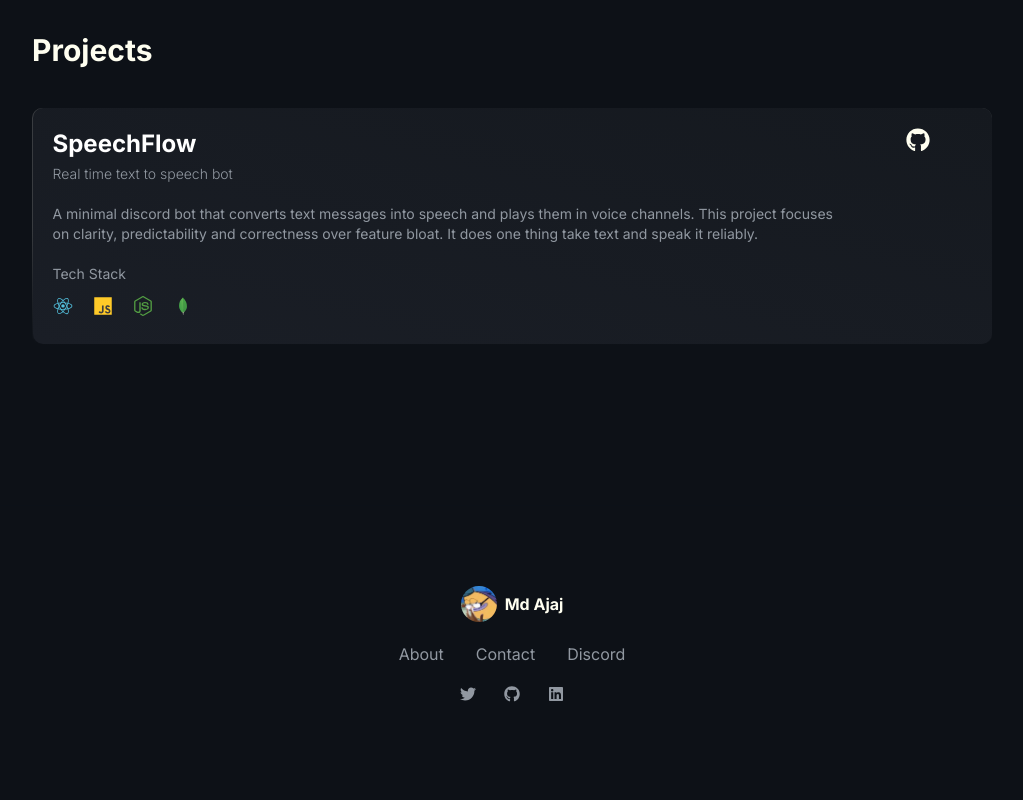
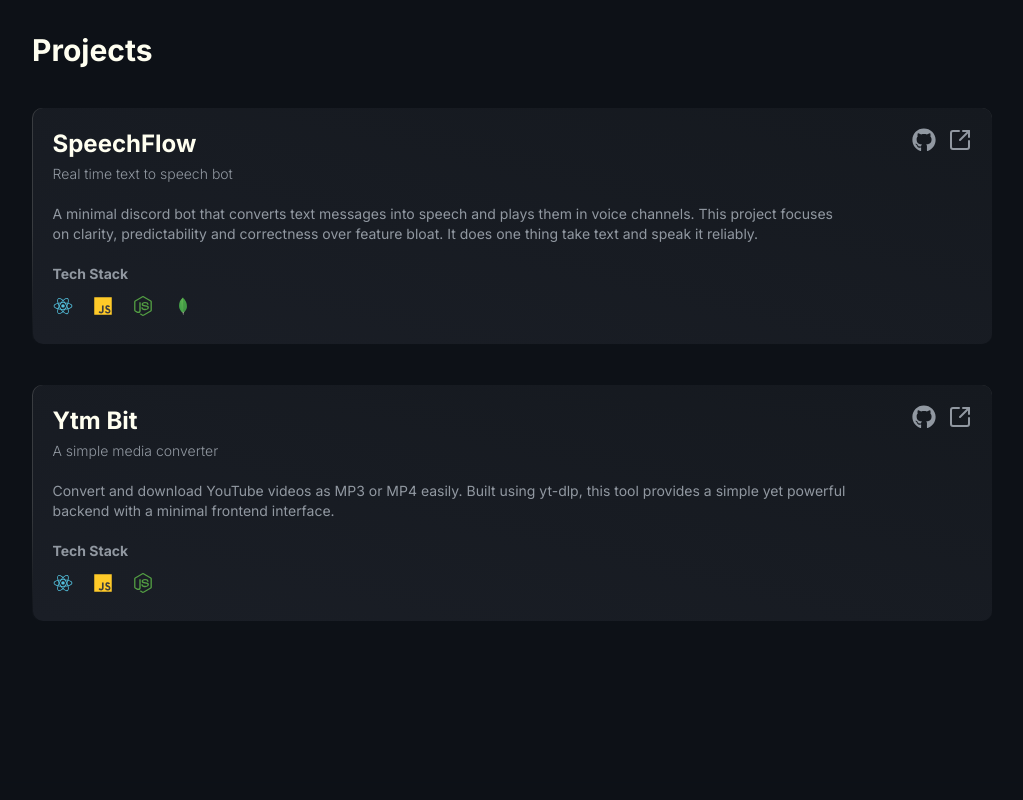
Before and after one commit to ajajm/Portfolio, a React (Vite) app in the folder client/: page / in a window 1280 px wide. Shown: the part 1120-1920 px from the top of the page, without its empty margins (128-1151 px from the left). Built offline with nearby package versions, Linux system fonts and the light colour scheme.

Commit message:
chore: updated projects section

```diff
--- a/client/src/features/Projects.jsx
+++ b/client/src/features/Projects.jsx
@@ -1,68 +1,82 @@
-import React from 'react'
 import { useState } from 'react'
 import ReactLogo from '../assets/react.svg'
 import JSLogo from '../assets/js.svg'
 import NodeJSLogo from '../assets/nodejs.svg'
-import ExpressLogo from '../assets/express.svg'
 import MongoDBLogo from '../assets/mongodb.svg'
-import { MdOutlineArrowOutward } from "react-icons/md";
 import { FaGithub } from 'react-icons/fa';
-
+import { LuSquareArrowOutUpRight } from "react-icons/lu";
 
 
 const Projects = () => {
+
   return (
     <>
+    {/*  */}
     <div className='max-w-5xl mx-auto px-8 mt-30 mb-40'>
             <h1 className='text-2xl md:text-3xl font-bold py-10 '>Projects</h1>
-            {/* card */}
+            {/* speechFlow card */}
             <div className="p-[0.5px] bg-linear-to-b  from-[#393c40] via-[#393c40] to-transparent rounded-lg">
                 <div className="bg-linear-to-tr bg-[#1a1e26] to-[#15191f] flex justify-between p-5 rounded-lg">
 
                     {/* holds data */}
                     <div className='flex flex-col gap-1'>
-                        <h2 className="text-2xl text-white font-bold">SpeechFlow</h2>
+                        <h2 className="text-2xl  font-bold">SpeechFlow</h2>
                         <p className='text-[#9198a1] font-light text-sm '>Real time text to speech bot</p>
                         <p className='text-[#9198a1] font-normal text-sm leading-snuh mt-4'>
                             A minimal discord bot that converts text messages into speech and plays them in voice channels.
                             This project focuses<br /> on clarity, predictability and correctness over feature bloat. It does one thing take text and speak it reliably.
                         </p>
-                        <p className='text-[#9198a1] font-normal text-sm leading-snuh mt-4'>Tech Stack</p>
+                        <p className='text-[#9198a1] font-bold text-sm leading-snuh mt-4'>Tech Stack</p>
 
+                        {/* tect stack logo */}
                         <div className='flex py-2 flex-row text-sm gap-3'>
                                 <img src={ReactLogo} className='w-5 h-5 inline mr-2 ' alt="React" />
                                 <img src={JSLogo} className='w-5 h-5 inline mr-2 ' alt="React" />
                                 <img src={NodeJSLogo} className='w-5 h-5 inline mr-2 ' alt="React" />
                                 <img src={MongoDBLogo} className='w-5 h-5 inline mr-2 ' alt="React" />
-                            {/* <button className='transition-transform duration-300 ease-in hover:-translate-y-2 hover:bg-[#393c40] py-2 px-4 rounded-sm'>
-                                React
-                            </button>
-                            <button className='transition-transform duration-300 ease-in hover:-translate-y-2 hover:bg-[#393c40] py-2 px-4 rounded-sm'>
-                                JavaScript
-                            </button>
-                            <button className='transition-transform duration-300 ease-in hover:-translate-y-2 hover:bg-[#393c40] py-2 px-4 rounded-sm'>
-                                NodeJS
-                            </button>
-                            <button className='transition-transform duration-300 ease-in hover:-translate-y-2 hover:bg-[#393c40] py-2 px-4 rounded-sm'>
-                                Express
-                            </button>
-                            <button className='transition-transform duration-300 ease-in hover:-translate-y-3 hover:bg-gray-950 py-2 px-4 rounded-sm'>
-                                MongoDB
-                            </button> */}
-
-
                         </div>
                     </div>
+
                     {/* live links */}
-                    <span className='flex  text-2xl gap-3 '>
-                        <a href="https://github.com/ajajm"><FaGithub className /></a>
-                        <span className="bg-linear-to-r from-[#e769f5]  to-[#fc79bd] inline-block text-transparent bg-clip-text font-extrabold"><a href="https"><MdOutlineArrowOutward className='text-3xl'/></a></span>
+                    <span className='flex justify-center text-[#9198a1] items-center mb-auto text-2xl gap-3 '>
+                        <a className='hover:hover:text-[#e469fa] active:scale-85' href="https://github.com/ajajm/Speechflow" target='_blank'><FaGithub className /></a>
+                        <a className='hover:hover:text-[#e469fa] active:scale-85' href="https://speechflow.me/" target="_blank"><LuSquareArrowOutUpRight /></a>
                     </span>
                 </div>
             </div>
 
+            {/* yt-download */}
+            <div className="p-[0.5px] mt-10 bg-linear-to-b  from-[#393c40] via-[#393c40] to-transparent rounded-lg">
+                <div className="bg-linear-to-tr bg-[#1a1e26] to-[#15191f] flex justify-between p-5 rounded-lg">
 
-        </div>
+                    {/* holds data */}
+                    <div className='flex flex-col gap-1'>
+                        <h2 className="text-2xl  font-bold">Ytm Bit</h2>
+                        <p className='text-[#9198a1] font-light text-sm '>A simple media converter</p>
+                        <p className='text-[#9198a1] font-normal text-sm leading-snuh mt-4'>
+                            Convert and download YouTube videos as MP3 or MP4 easily. Built using yt-dlp, this tool provides  a simple yet powerful <br />backend with a minimal frontend interface.
+                        </p>
+                        <p className='text-[#9198a1] font-bold text-sm leading-snuh mt-4'>Tech Stack</p>
+
+                        {/* tect stack logo */}
+                        <div className='flex py-2 flex-row text-sm gap-3'>
+                                <img src={ReactLogo} className='w-5 h-5 inline mr-2 ' alt="React" />
+                                <img src={JSLogo} className='w-5 h-5 inline mr-2 ' alt="React" />
+                                <img src={NodeJSLogo} className='w-5 h-5 inline mr-2 ' alt="React" />
+                        </div>
+                    </div>
+
+                    {/* live links */}
+                    <span className='flex justify-center text-[#9198a1] items-center mb-auto text-2xl gap-3 '>
+                        <a className='hover:hover:text-[#e469fa]' href='https://github.com/ajajm/yt-converter' target='_blank'><FaGithub /></a>
+                        <a className='hover:hover:text-[#e469fa] active:scale-85' href="https://" target="_blank"><LuSquareArrowOutUpRight /></a>
+                    </span>
+                </div>
+            </div>
+
+    </div>
+
+
     </>
   )
 }
--- a/client/src/index.css
+++ b/client/src/index.css
@@ -7,7 +7,7 @@
     height: 100%;
     margin: 0;
     padding: 0;
-    color: #f0f6fc;
+    color: #f0fcf2;
     background-color: #0d1117;
     font-family: "Inter", sans-serif;
   }
```
Also changed, not shown: client/src/features/Skills.jsx (added).
